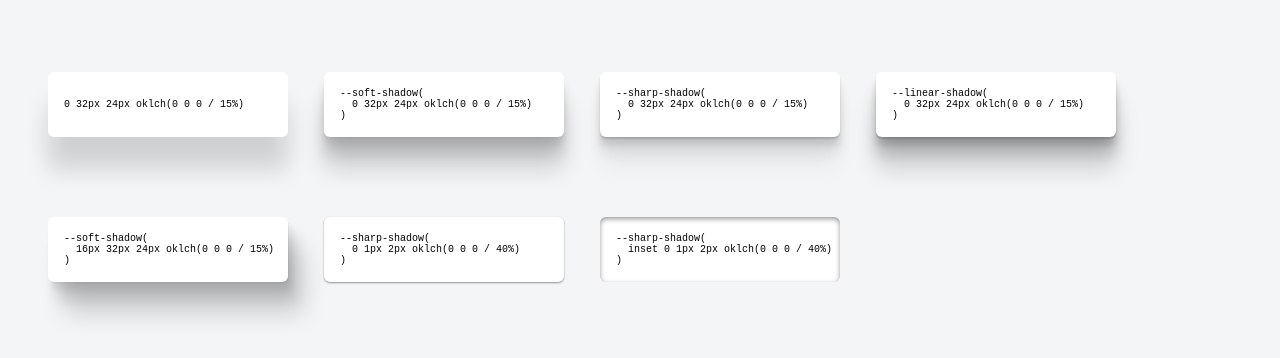
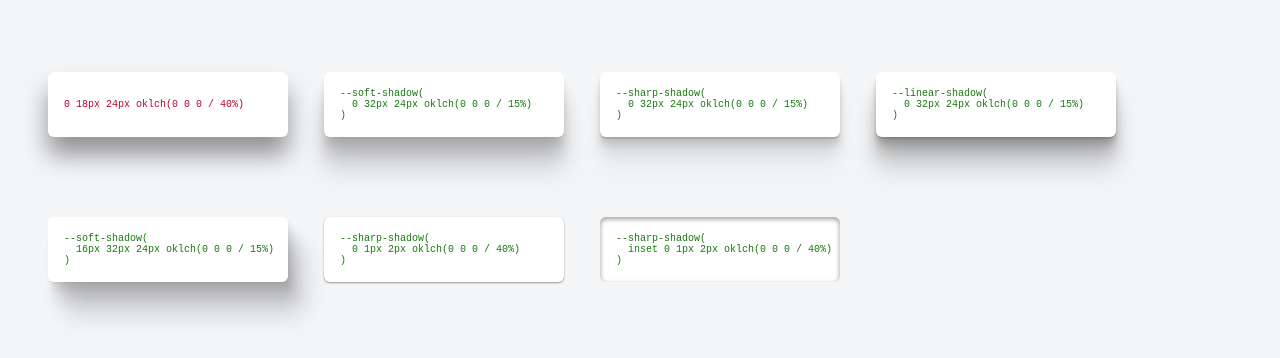
Before and after one commit to postcss/postcss-smooth-shadow, a plain HTML site: page index.html in a window 1280 px wide. Drawn offline with Linux system fonts and the light colour scheme.

Commit message:
Deploying to gh-pages from @ postcss/postcss-smooth-shadow@0b907d19cc7eba5fe48f16f9365e9028ddc1cd1b 🚀

```diff
--- a/index.html
+++ b/index.html
@@ -21,9 +21,11 @@
         box-sizing: border-box;
         padding: 1rem 1rem;
         margin: 2.5rem 1rem;
+        color: oklch(0.5 0.16 142);
 
         &.is-native {
-          box-shadow: 0 32px 24px oklch(0 0 0 / 15%);
+          box-shadow: 0 18px 24px oklch(0 0 0 / 40%);
+          color: oklch(0.5 0.2 20);
         }
 
         &.is-1 {
@@ -73,7 +75,7 @@
   <body>
     <pre class="example is-native">
 
-0 32px 24px oklch(0 0 0 / 15%)
+0 18px 24px oklch(0 0 0 / 40%)
     </pre>
     <pre class="example is-1">
 --soft-shadow(
```
